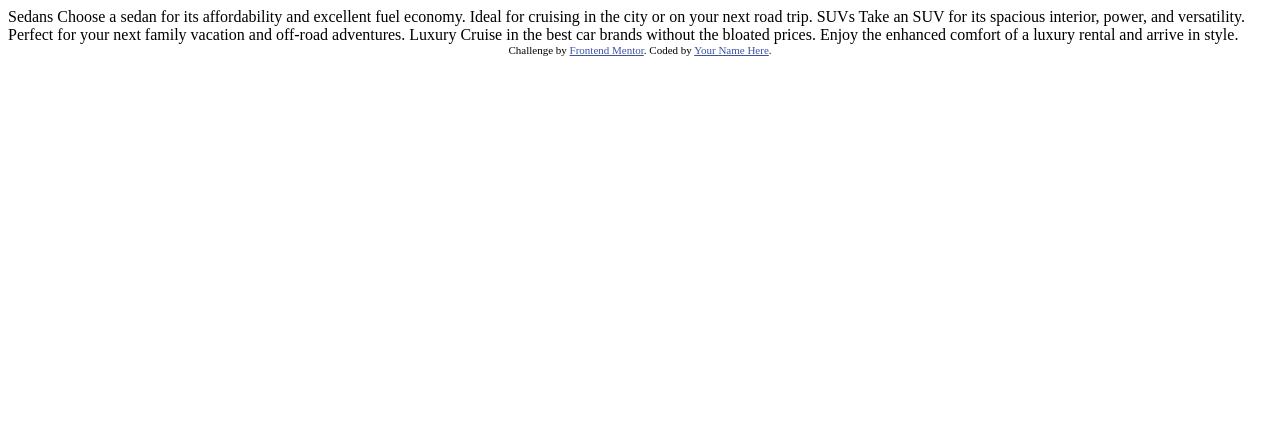
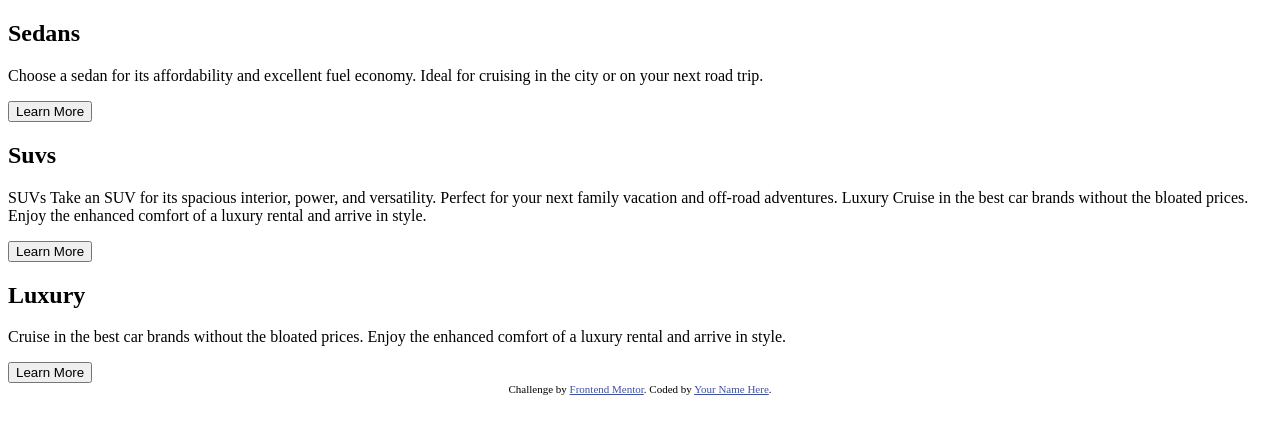
Before and after one commit to shawnkost/3-column-card, a plain HTML site: page index.html in a window 1280 px wide. Drawn offline with Linux system fonts and the light colour scheme.

Commit message:
added html content

```diff
--- a/index.html
+++ b/index.html
@@ -1,36 +1,65 @@
 <!DOCTYPE html>
 <html lang="en">
   <head>
-  <meta charset="UTF-8">
-  <meta name="viewport" content="width=device-width, initial-scale=1.0"> <!-- displays site properly based on user's device -->
+    <meta charset="UTF-8" />
+    <meta name="viewport" content="width=device-width, initial-scale=1.0" />
+    <!-- displays site properly based on user's device -->
 
-  <link rel="icon" type="image/png" sizes="32x32" href="./images/favicon-32x32.png">
+    <link
+      rel="icon"
+      type="image/png"
+      sizes="32x32"
+      href="./images/favicon-32x32.png"
+    />
 
     <title>Frontend Mentor | 3-column preview card component</title>
 
     <!-- Feel free to remove these styles or customise in your own stylesheet 👍 -->
     <style>
-    .attribution { font-size: 11px; text-align: center; }
-    .attribution a { color: hsl(228, 45%, 44%); }
+      .attribution {
+        font-size: 11px;
+        text-align: center;
+      }
+      .attribution a {
+        color: hsl(228, 45%, 44%);
+      }
     </style>
   </head>
   <body>
-
-  Sedans
-  Choose a sedan for its affordability and excellent fuel economy. Ideal for cruising in the city
-  or on your next road trip.
-
-  SUVs
-  Take an SUV for its spacious interior, power, and versatility. Perfect for your next family vacation
-  and off-road adventures.
-
-  Luxury
-  Cruise in the best car brands without the bloated prices. Enjoy the enhanced comfort of a luxury
-  rental and arrive in style.
+    <div class="container">
+      <section>
+        <h2>Sedans</h2>
+        <p>
+          Choose a sedan for its affordability and excellent fuel economy. Ideal
+          for cruising in the city or on your next road trip.
+        </p>
+        <button>Learn More</button>
+      </section>
+      <section>
+        <h2>Suvs</h2>
+        <p>
+          SUVs Take an SUV for its spacious interior, power, and versatility.
+          Perfect for your next family vacation and off-road adventures. Luxury
+          Cruise in the best car brands without the bloated prices. Enjoy the
+          enhanced comfort of a luxury rental and arrive in style.
+        </p>
+        <button>Learn More</button>
+      </section>
+      <section>
+        <h2>Luxury</h2>
+        <p>
+          Cruise in the best car brands without the bloated prices. Enjoy the
+          enhanced comfort of a luxury rental and arrive in style.
+        </p>
+      </section>
+      <button>Learn More</button>
+    </div>
 
     <div class="attribution">
-    Challenge by <a href="https://www.frontendmentor.io?ref=challenge" target="_blank">Frontend Mentor</a>.
-    Coded by <a href="#">Your Name Here</a>.
+      Challenge by
+      <a href="https://www.frontendmentor.io?ref=challenge" target="_blank"
+        >Frontend Mentor</a
+      >. Coded by <a href="#">Your Name Here</a>.
     </div>
   </body>
 </html>
```
Lines whose indentation alone changed are shown as unchanged.
